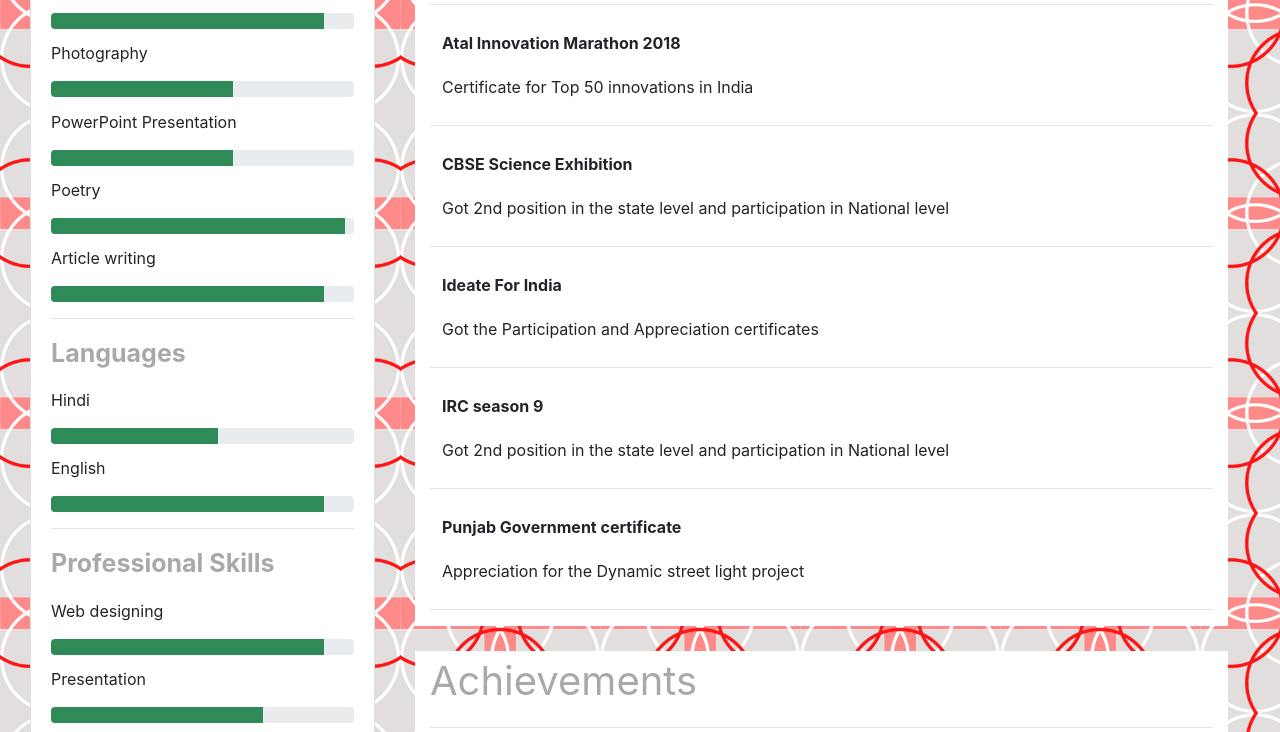
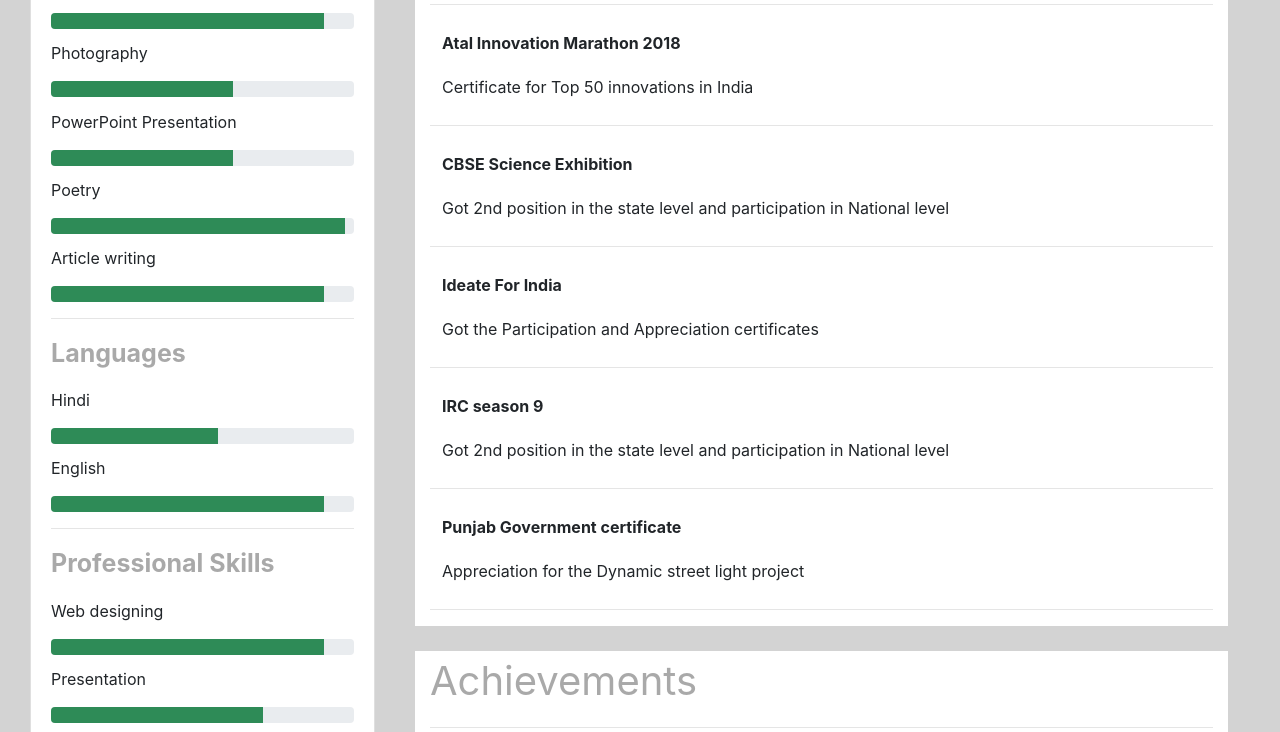
Before and after one commit to NiketGirdhar/NiketGirdhar.github.io, a plain HTML site: page index.html in a window 1280 px wide. Shown: the part 687-1419 px from the top of the page. Drawn offline with nearby package versions, Linux system fonts and the light colour scheme.

Commit message:
Update index.html

```diff
--- a/index.html
+++ b/index.html
@@ -6,7 +6,7 @@
         <script src="https://maxcdn.bootstrapcdn.com/bootstrap/4.5.2/js/bootstrap.min.js"></script>
         <title>A Reflection of Me </title>
     </head>
-    <body style="background-image: url(Untitled%20design.png)">
+    <body style="background-color: lightgray">
         <div class="container-fluid" style="height: 210%">
         <div class="container" style="width: 30%;float: left;margin-top: 2%">
   <div class="card" style="width:100%">
```
